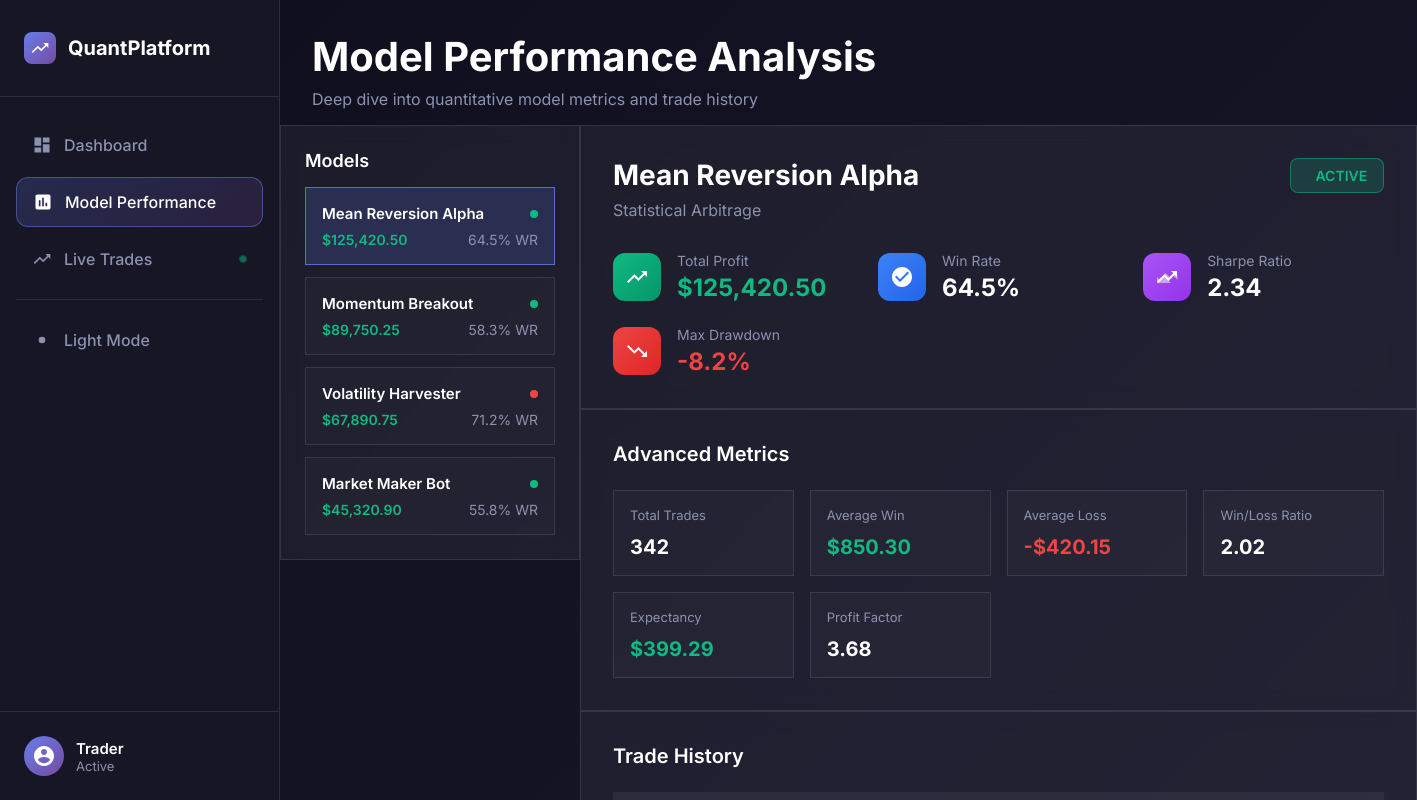
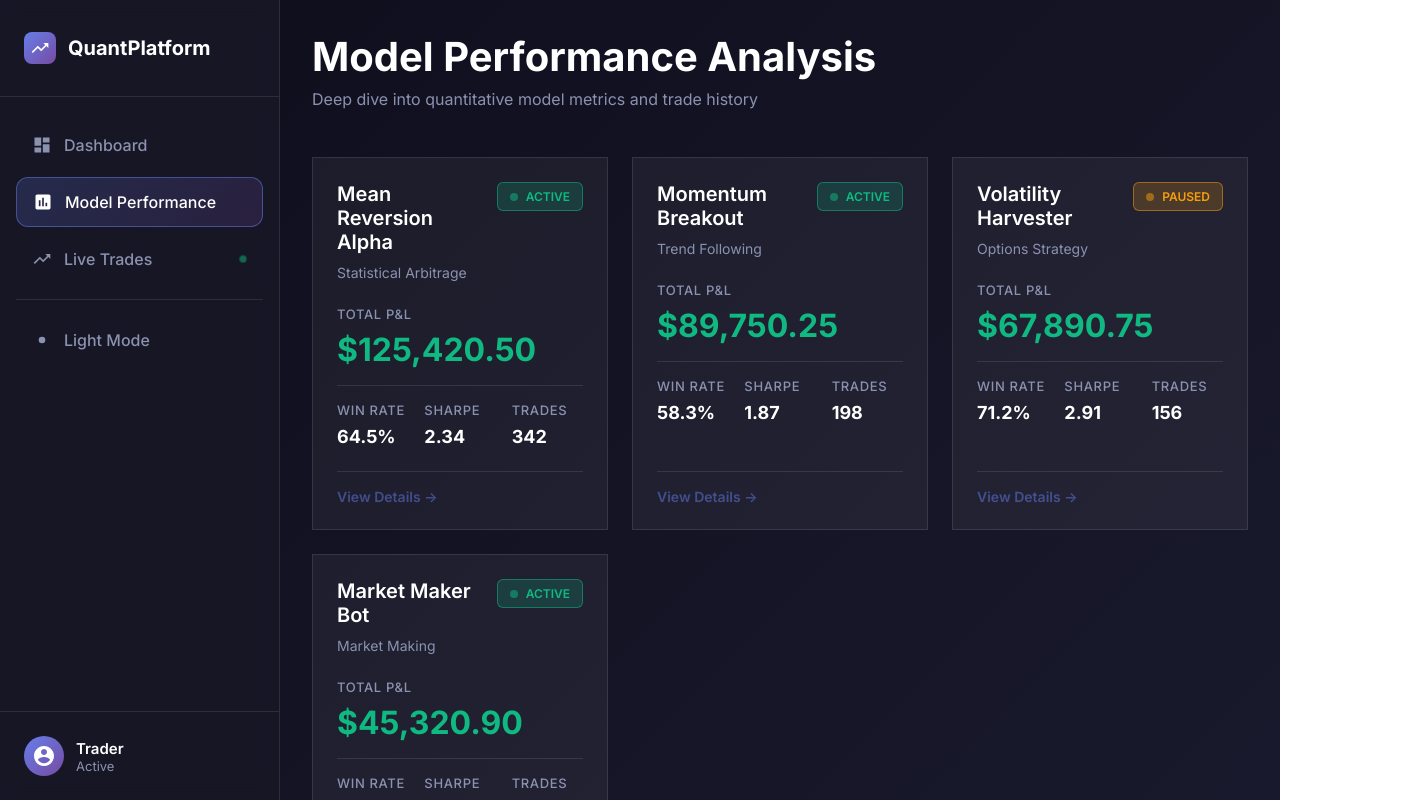
Before and after one commit to manning-capital/platform, an Angular app: page /models in a window 1280 px wide. Shown: the top 800 px of the page, 1417 px wide, since content can reach past the window. Built offline with nearby package versions, Linux system fonts and the light colour scheme.

Commit message:
Changing the model pages.

```diff
--- a/src/app/components/model-performance/model-performance.component.css
+++ b/src/app/components/model-performance/model-performance.component.css
@@ -23,95 +23,188 @@
   margin: 0;
 }
 
-.performance-content {
+/* Models Grid View */
+.models-grid {
   display: grid;
-  grid-template-columns: 300px 1fr;
+  grid-template-columns: repeat(3, 1fr);
+  gap: 1.5rem;
+  padding: 2rem;
+}
+
+.model-card {
+  background: var(--card-bg);
+  border: 1px solid var(--border-color);
+  border-radius: 0;
+  padding: 1.5rem;
+  cursor: pointer;
+  transition: all 0.3s ease;
+  display: flex;
+  flex-direction: column;
+  gap: 1.5rem;
+}
+
+.model-card:hover {
+  border-color: var(--accent-color);
+  transform: translateY(-2px);
+  box-shadow: 0 4px 12px rgba(102, 126, 234, 0.15);
+}
+
+.model-card-header {
+  display: flex;
+  justify-content: space-between;
+  align-items: flex-start;
+  gap: 1rem;
+}
+
+.model-card-title h3 {
+  margin: 0 0 0.5rem 0;
+  font-size: 1.25rem;
+  font-weight: 600;
+  color: var(--text-primary);
+}
+
+.model-card-strategy {
+  font-size: 0.875rem;
+  color: var(--text-secondary);
+}
+
+.model-card-status {
+  display: flex;
+  align-items: center;
+  gap: 0.5rem;
+  padding: 0.375rem 0.75rem;
+  background: rgba(239, 68, 68, 0.2);
+  border: 1px solid rgba(239, 68, 68, 0.5);
+  border-radius: 6px;
+  color: #ef4444;
+  font-weight: 600;
+  font-size: 0.75rem;
+  white-space: nowrap;
+}
+
+.model-card-status.active {
+  background: rgba(16, 185, 129, 0.2);
+  border-color: rgba(16, 185, 129, 0.5);
+  color: #10b981;
+}
+
+.model-card-status.paused {
+  background: rgba(245, 158, 11, 0.2);
+  border-color: rgba(245, 158, 11, 0.5);
+  color: #f59e0b;
+}
+
+.status-indicator {
+  width: 8px;
+  height: 8px;
+  border-radius: 50%;
+  background: currentColor;
+  animation: pulse 2s infinite;
+}
+
+@keyframes pulse {
+  0%, 100% {
+    opacity: 1;
+  }
+  50% {
+    opacity: 0.5;
+  }
+}
+
+.model-card-metrics {
+  display: flex;
+  flex-direction: column;
+  gap: 1rem;
+}
+
+.model-card-metric.primary {
+  padding-bottom: 1rem;
+  border-bottom: 1px solid var(--border-color);
+}
+
+.model-card-metric {
+  display: flex;
+  flex-direction: column;
+  gap: 0.25rem;
+}
+
+.model-card-metric .metric-label {
+  font-size: 0.8125rem;
+  color: var(--text-secondary);
+  text-transform: uppercase;
+  letter-spacing: 0.05em;
+  font-weight: 500;
+}
+
+.model-card-metric .metric-value {
+  font-size: 1.5rem;
+  font-weight: 700;
+  color: var(--text-primary);
+}
+
+.model-card-metric.primary .metric-value {
+  font-size: 2rem;
+}
+
+.model-card-metrics-row {
+  display: grid;
+  grid-template-columns: repeat(3, 1fr);
+  gap: 1rem;
+}
+
+.model-card-metrics-row .model-card-metric .metric-value {
+  font-size: 1.125rem;
+}
+
+.model-card-footer {
+  margin-top: auto;
+  padding-top: 1rem;
+  border-top: 1px solid var(--border-color);
+}
+
+.view-details {
+  color: var(--accent-color);
+  font-weight: 600;
+  font-size: 0.875rem;
+  display: flex;
+  align-items: center;
+  gap: 0.5rem;
+}
+
+/* Detail View */
+.model-detail-view {
+  padding: 2rem;
+  display: flex;
+  flex-direction: column;
   gap: 0;
 }
 
-.model-sidebar {
-  background: var(--card-bg);
-  backdrop-filter: blur(10px);
+.back-button {
+  display: inline-flex;
+  align-items: center;
+  gap: 0.5rem;
+  padding: 0.625rem 1.25rem;
+  background: var(--hover-bg);
   border: 1px solid var(--border-color);
-  border-radius: 0;
-  padding: 1.5rem;
-  height: fit-content;
-  position: sticky;
-  top: 0;
+  border-radius: 8px;
+  color: var(--text-primary);
+  font-size: 0.9375rem;
+  font-weight: 500;
+  font-family: inherit;
+  cursor: pointer;
+  transition: all 0.2s ease;
+  margin-bottom: 1.5rem;
+  align-self: flex-start;
 }
 
-.model-sidebar h3 {
-  margin: 0 0 1rem 0;
-  font-size: 1.125rem;
-  font-weight: 600;
+.back-button:hover {
+  background: var(--bg-primary);
+  border-color: var(--accent-color);
 }
 
-.model-list {
-  display: flex;
-  flex-direction: column;
-  gap: 0.75rem;
-}
-
-.model-item {
-  padding: 1rem;
-  background: var(--hover-bg);
-  border: 1px solid var(--border-color);
-  border-radius: 0;
-  cursor: pointer;
-  transition: all 0.3s ease;
-}
-
-.model-item:hover {
-  background: rgba(255, 255, 255, 0.08);
-  border-color: rgba(102, 126, 234, 0.5);
-}
-
-.model-item.active {
-  background: rgba(102, 126, 234, 0.2);
-  border-color: rgba(102, 126, 234, 0.8);
-}
-
-.model-item-header {
-  display: flex;
-  justify-content: space-between;
-  align-items: center;
-  margin-bottom: 0.5rem;
-}
-
-.model-name {
-  font-weight: 600;
-  font-size: 0.9375rem;
-}
-
-.status-dot {
-  width: 8px;
-  height: 8px;
-  border-radius: 50%;
-  background: #ef4444;
-}
-
-.status-dot.active {
-  background: #10b981;
-  animation: pulse 2s infinite;
-}
-
-.model-item-stats {
-  display: flex;
-  justify-content: space-between;
-  align-items: center;
-  font-size: 0.875rem;
-}
-
-.pnl {
-  font-weight: 600;
-}
-
-.pnl.positive {
-  color: #10b981;
-}
-
-.win-rate {
-  color: var(--text-secondary);
+.back-button svg {
+  width: 20px;
+  height: 20px;
 }
 
 .model-details {
@@ -374,33 +467,32 @@
   padding: 2rem !important;
 }
 
-@media (max-width: 1024px) {
-  .performance-content {
-    grid-template-columns: 1fr;
-  }
-
-  .model-sidebar {
-    position: static;
-  }
-
-  .model-list {
-    flex-direction: row;
-    overflow-x: auto;
-    flex-wrap: nowrap;
-  }
-
-  .model-item {
-    min-width: 200px;
+@media (max-width: 1200px) {
+  .models-grid {
+    grid-template-columns: repeat(2, 1fr);
   }
 }
 
 @media (max-width: 768px) {
-  .model-performance {
+  .models-grid {
+    grid-template-columns: 1fr;
     padding: 1rem;
+  }
+
+  .model-detail-view {
+    padding: 1rem;
+  }
+
+  .page-header {
+    padding: 1.5rem 1rem 0.75rem 1rem;
   }
 
   .page-header h1 {
     font-size: 1.75rem;
+  }
+
+  .model-card-metrics-row {
+    grid-template-columns: 1fr;
   }
 
   .key-metrics-grid {
--- a/src/app/components/model-performance/model-performance.component.html
+++ b/src/app/components/model-performance/model-performance.component.html
@@ -4,34 +4,63 @@
     <p class="subtitle">Deep dive into quantitative model metrics and trade history</p>
   </header>
 
-  <div class="performance-content">
-    <!-- Model Selector -->
-    <aside class="model-sidebar">
-      <h3>Models</h3>
-      <div class="model-list">
-        @for (model of models(); track model.id) {
-          <div
-            class="model-item"
-            [class.active]="model.id === selectedModelId()"
-            [class.model-active]="model.status === 'ACTIVE'"
-            (click)="selectModel(model.id)">
-            <div class="model-item-header">
-              <span class="model-name">{{ model.name }}</span>
-              <span class="status-dot" [class.active]="model.status === 'ACTIVE'"></span>
+  <!-- Card Grid View -->
+  @if (viewMode() === 'list') {
+    <div class="models-grid">
+      @for (model of models(); track model.id) {
+        <div class="model-card" (click)="selectModel(model.id)">
+          <div class="model-card-header">
+            <div class="model-card-title">
+              <h3>{{ model.name }}</h3>
+              <span class="model-card-strategy">{{ model.strategy }}</span>
             </div>
-            <div class="model-item-stats">
-              <span class="pnl" [class.positive]="model.totalPnL >= 0">
+            <div class="model-card-status" [class.active]="model.status === 'ACTIVE'" [class.paused]="model.status === 'PAUSED'">
+              <span class="status-indicator"></span>
+              {{ model.status }}
+            </div>
+          </div>
+
+          <div class="model-card-metrics">
+            <div class="model-card-metric primary">
+              <span class="metric-label">Total P&L</span>
+              <span class="metric-value" [class.positive]="model.totalPnL >= 0" [class.negative]="model.totalPnL < 0">
                 {{ formatCurrency(model.totalPnL) }}
               </span>
-              <span class="win-rate">{{ model.winRate }}% WR</span>
+            </div>
+
+            <div class="model-card-metrics-row">
+              <div class="model-card-metric">
+                <span class="metric-label">Win Rate</span>
+                <span class="metric-value">{{ model.winRate }}%</span>
+              </div>
+              <div class="model-card-metric">
+                <span class="metric-label">Sharpe</span>
+                <span class="metric-value">{{ model.sharpeRatio }}</span>
+              </div>
+              <div class="model-card-metric">
+                <span class="metric-label">Trades</span>
+                <span class="metric-value">{{ model.totalTrades }}</span>
+              </div>
             </div>
           </div>
-        }
-      </div>
-    </aside>
 
-    <!-- Model Details -->
-    @if (selectedModel(); as model) {
+          <div class="model-card-footer">
+            <span class="view-details">View Details →</span>
+          </div>
+        </div>
+      }
+    </div>
+  }
+
+  <!-- Detail View -->
+  @if (viewMode() === 'detail' && selectedModel(); as model) {
+    <div class="model-detail-view">
+      <button class="back-button" (click)="backToList()">
+        <svg xmlns="http://www.w3.org/2000/svg" viewBox="0 0 24 24" fill="currentColor">
+          <path d="M15.41 7.41L14 6l-6 6 6 6 1.41-1.41L10.83 12z"/>
+        </svg>
+        Back to Models
+      </button>
       <div class="model-details">
         <!-- Model Info Header -->
         <div class="model-info-card">
@@ -183,6 +212,6 @@
           </div>
         </div>
       </div>
-    }
-  </div>
+    </div>
+  }
 </div>
--- a/src/app/components/model-performance/model-performance.component.ts
+++ b/src/app/components/model-performance/model-performance.component.ts
@@ -1,4 +1,4 @@
-import { Component, computed, inject } from '@angular/core';
+import { Component, computed, inject, signal } from '@angular/core';
 import { CommonModule } from '@angular/common';
 import { TradingService } from '../../services/trading.service';
 
@@ -12,7 +12,9 @@ export class ModelPerformanceComponent {
   private tradingService = inject(TradingService);
 
   protected models = this.tradingService.models$;
-  protected selectedModelId = computed(() => this.models()[0]?.id || '');
+  protected viewMode = signal<'list' | 'detail'>('list');
+  protected selectedModelId = signal<string>('');
+
   protected selectedModel = computed(() =>
     this.tradingService.getModelById(this.selectedModelId())
   );
@@ -21,8 +23,12 @@ export class ModelPerformanceComponent {
   );
 
   protected selectModel(modelId: string): void {
-    // In a real app, this would update a signal
-    console.log('Selected model:', modelId);
+    this.selectedModelId.set(modelId);
+    this.viewMode.set('detail');
+  }
+
+  protected backToList(): void {
+    this.viewMode.set('list');
   }
 
   protected formatCurrency(value: number): string {
```
